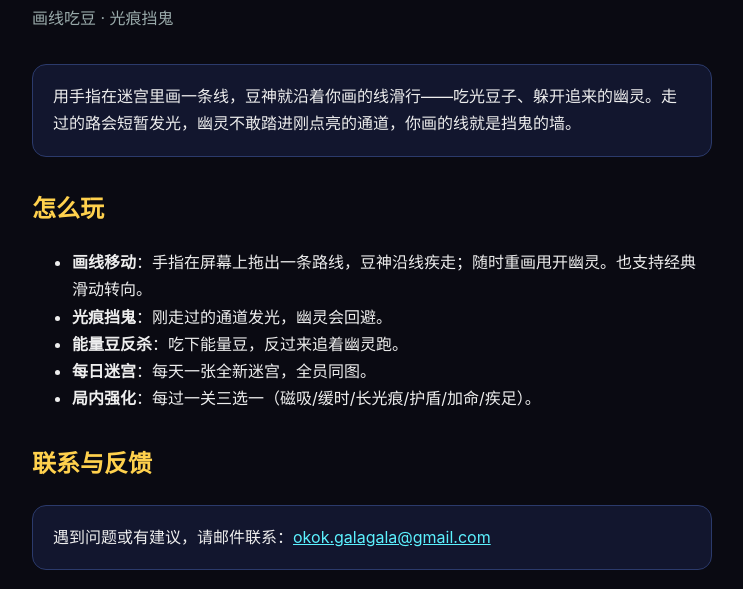
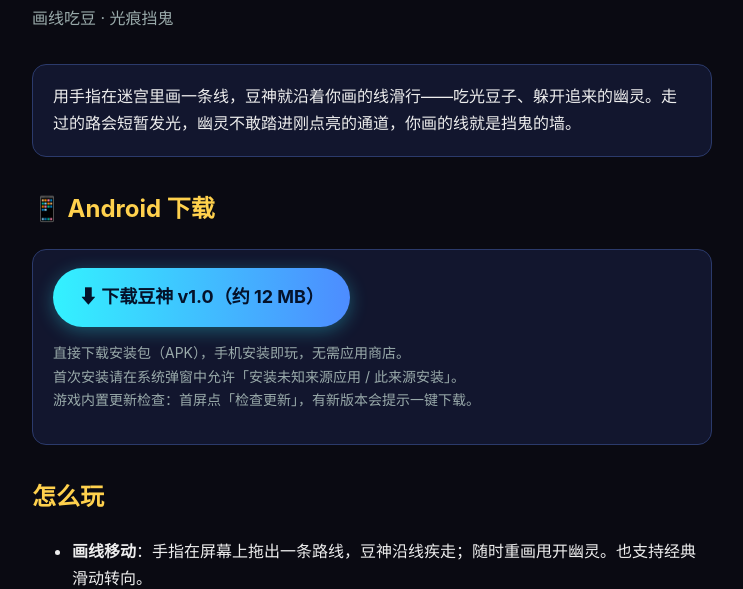
Before and after one commit to Coldplay-now/doushen-support, a plain HTML site: page index.html in a window 1280 px wide. Shown: the part 127-716 px from the top of the page, without its empty margins (268-1011 px from the left). Drawn offline with Linux system fonts and the light colour scheme.

Commit message:
发布豆神 Android v1.0：APK 下载 + version.json(更新检查) + 下载页

```diff
--- a/index.html
+++ b/index.html
@@ -10,18 +10,34 @@ h2{color:#ffd14d;margin-top:32px}
 a{color:#5cf2ff}
 .card{background:#12162e;border:1px solid #2b3a6b;border-radius:14px;padding:18px 20px;margin:14px 0}
 code{background:#1a1f47;padding:2px 6px;border-radius:6px}
+.dl{display:inline-block;background:linear-gradient(90deg,#33f2ff,#4d8cff);color:#04122a;font-weight:700;
+text-decoration:none;padding:14px 26px;border-radius:30px;font-size:18px;box-shadow:0 4px 18px rgba(51,242,255,.3)}
+.dl:hover{filter:brightness(1.08)}
+.note{color:#9aa;font-size:14px;margin-top:14px}
 </style></head><body><div class="wrap">
 <h1>豆神</h1>
 <div class="sub">画线吃豆 · 光痕挡鬼</div>
 <div class="card">用手指在迷宫里画一条线，豆神就沿着你画的线滑行——吃光豆子、躲开追来的幽灵。走过的路会短暂发光，幽灵不敢踏进刚点亮的通道，你画的线就是挡鬼的墙。</div>
+
+<h2>📱 Android 下载</h2>
+<div class="card">
+<a class="dl" href="doushen-latest.apk">⬇ 下载豆神 v1.0（约 12&nbsp;MB）</a>
+<p class="note">
+直接下载安装包（APK），手机安装即玩，无需应用商店。<br>
+首次安装请在系统弹窗中允许「安装未知来源应用 / 此来源安装」。<br>
+游戏内置更新检查：首屏点「检查更新」，有新版本会提示一键下载。
+</p>
+</div>
+
 <h2>怎么玩</h2>
 <ul>
 <li><b>画线移动</b>：手指在屏幕上拖出一条路线，豆神沿线疾走；随时重画甩开幽灵。也支持经典滑动转向。</li>
 <li><b>光痕挡鬼</b>：刚走过的通道发光，幽灵会回避。</li>
 <li><b>能量豆反杀</b>：吃下能量豆，反过来追着幽灵跑。</li>
-<li><b>每日迷宫</b>：每天一张全新迷宫，全员同图。</li>
+<li><b>无限闯关</b>：越往深越难，每 5 层切换一个区域主题。</li>
 <li><b>局内强化</b>：每过一关三选一（磁吸/缓时/长光痕/护盾/加命/疾足）。</li>
 </ul>
+
 <h2>联系与反馈</h2>
 <div class="card">遇到问题或有建议，请邮件联系：<a href="mailto:okok.galagala@gmail.com">okok.galagala@gmail.com</a></div>
 <h2>隐私</h2>
```
Also changed, not shown: version.json (added, +7 -0 lines), 2 other files.
